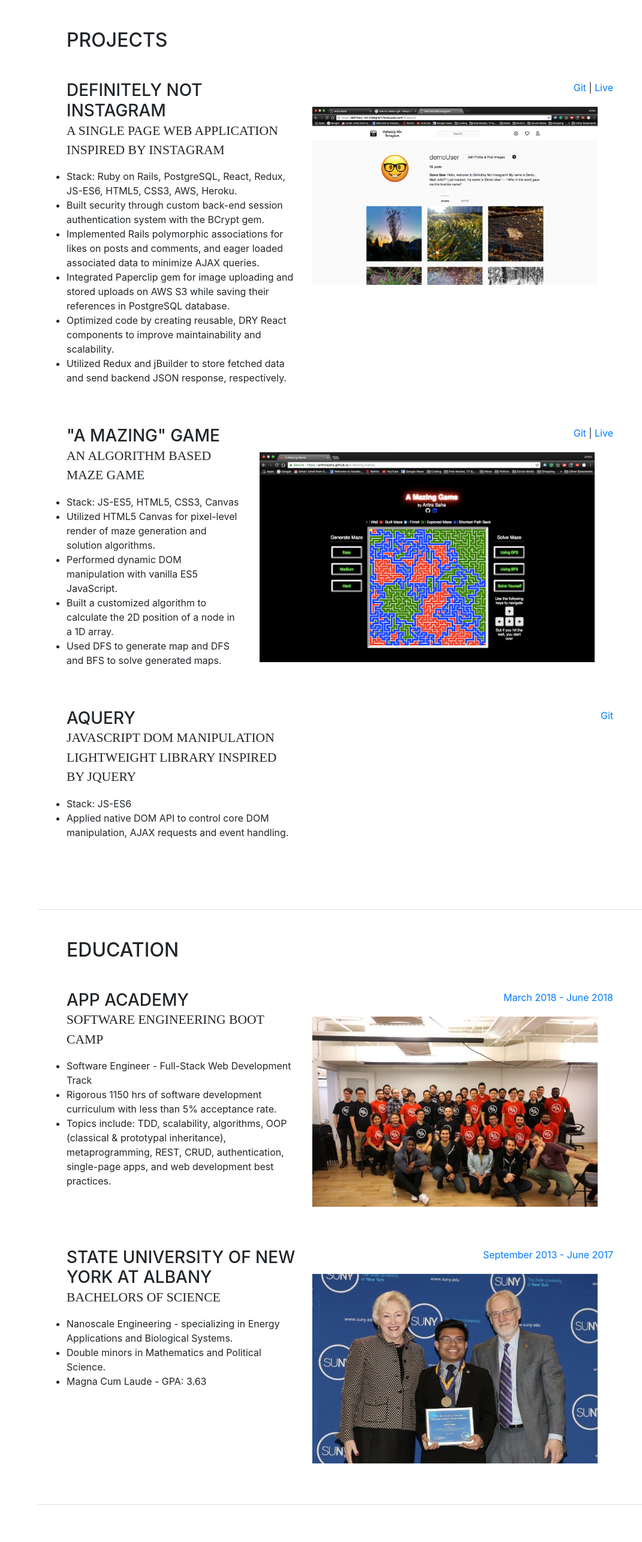
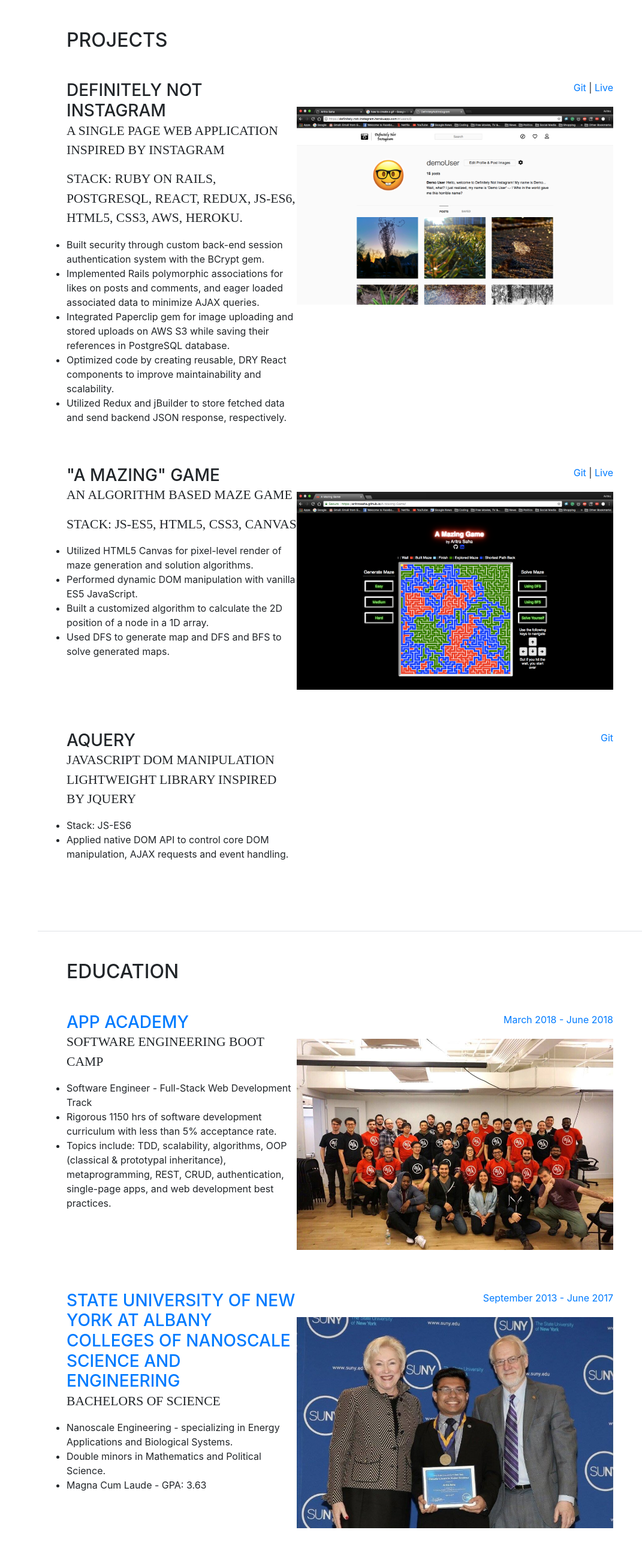
Before and after one commit to arittrosaha/porfolioSite, a website with bundled scripts: page index.html in a window 1280 px wide. Shown: the part 800-3371 px from the top of the page at 60% size, without its empty margins (209-1280 px from the left). Built offline with nearby package versions, Linux system fonts and the light colour scheme; a web font is replaced by a local one.

Commit message:
Fix image issues and add more relevant links

```diff
--- a/css/resume.css
+++ b/css/resume.css
@@ -1,3 +1,8 @@
+html {
+  max-width: 1500px;
+  margin: auto;
+}
+
 body {
   font-family: 'Open Sans', serif;
   padding-top: 54px;
@@ -103,6 +108,10 @@ h2 {
     display: block;
   }
 
+  .resume-date {
+    width: 33%;
+    height: max-content;
+  }
 }
 
 section.resume-section {
@@ -122,6 +131,7 @@ section.resume-section .resume-item .resume-date {
   }
   section.resume-section .resume-item .resume-date {
     min-width: 33rem;
+    height: max-content;
   }
 }
 
@@ -160,7 +170,6 @@ a:hover, a:focus, a:active {
 
 .project-img {
   padding: 20px 0 20px 0;
-  height: 100%;
   width: 100%;
 }
 
@@ -170,6 +179,7 @@ a:hover, a:focus, a:active {
 
 .photography {
   display: flex;
+  justify-content: center;
 }
 
 .photography-img-container {
--- a/index.html
+++ b/index.html
@@ -78,7 +78,7 @@
           <p class="mb-5">I am a software engineer with a background in creating web application with JavaScript, MVC frameworks like Ruby on Rails, SQL databases like PostgreSQL, front-end libraries such as React and Redux, as well as vanilla JavaScript and CSS.</p>
           <ul class="list-inline list-social-icons mb-0">
             <li class="list-inline-item">
-              <a href="https://www.linkedin.com/in/aritra-saha-0130/">
+              <a href="https://www.linkedin.com/in/aritra-saha-0130/" target="_blank">
                 <span class="fa-stack fa-lg">
                   <i class="fa fa-circle fa-stack-2x"></i>
                   <i class="fa fa-linkedin fa-stack-1x fa-inverse"></i>
@@ -86,7 +86,7 @@
               </a>
             </li>
             <li class="list-inline-item">
-              <a href="https://github.com/arittrosaha">
+              <a href="https://github.com/arittrosaha" target="_blank">
                 <span class="fa-stack fa-lg">
                   <i class="fa fa-circle fa-stack-2x"></i>
                   <i class="fa fa-github fa-stack-1x fa-inverse"></i>
@@ -94,7 +94,7 @@
               </a>
             </li>
             <li class="list-inline-item">
-              <a href="https://angel.co/aritra-saha-3?public_profile=1">
+              <a href="https://angel.co/aritra-saha-3?public_profile=1" target="_blank">
                 <span class="fa-stack fa-lg">
                   <i class="fa fa-circle fa-stack-2x"></i>
                   <i class="fa fa-angellist fa-stack-1x fa-inverse"></i>
@@ -113,10 +113,10 @@
             <div class="resume-content mr-auto">
               <h3 class="mb-0">Definitely Not Instagram</h3>
               <div class="subheading mb-3">A single page web application inspired by Instagram</div>
+              <div class="subheading mb-3">
+                Stack: Ruby on Rails, PostgreSQL, React, Redux, JS-ES6, HTML5, CSS3, AWS, Heroku.
+              </div>
               <ul class="project-ul">
-                <li class="project-li">
-                  Stack: Ruby on Rails, PostgreSQL, React, Redux, JS-ES6, HTML5, CSS3, AWS, Heroku.
-                </li>
                 <li class='project-li'>
                   Built security through custom back-end session authentication system with the BCrypt gem.
                 </li>
@@ -136,12 +136,12 @@
             </div>
 
             <div class="resume-date text-md-right">
-              <a href="https://github.com/arittrosaha/DefinitelyNotInstagram">Git</a> |
-              <a href="https://definitely-not-instagram.herokuapp.com/">Live</a>
+              <a href="https://github.com/arittrosaha/DefinitelyNotInstagram" target="_blank">Git</a> |
+              <a href="https://definitely-not-instagram.herokuapp.com/" target="_blank">Live</a>
 
-              <div class="project-img-container">
+              <a class="project-img-container" href="https://definitely-not-instagram.herokuapp.com/" target="_blank">
                 <img class="project-img" src="./img/definitelynotinstagram.png">
-              </div>
+              </a>
             </div>
           </div>
 
@@ -149,10 +149,8 @@
             <div class="resume-content mr-auto">
               <h3 class="mb-0">"A Mazing" Game</h3>
               <div class="subheading mb-3">An algorithm based maze game</div>
+              <div class="subheading mb-3">Stack: JS-ES5, HTML5, CSS3, Canvas</div>
                 <ul class='project-ul'>
-                  <li class="project-li">
-                    Stack: JS-ES5, HTML5, CSS3, Canvas
-                  </li>
                   <li class="project-li">
                     Utilized HTML5 Canvas for pixel-level render of maze generation and solution algorithms.
                   </li>
@@ -169,12 +167,12 @@
               </div>
 
             <div class="resume-date text-md-right">
-              <a href="https://github.com/arittrosaha/A-Mazing-Game">Git</a> |
-              <a href="https://arittrosaha.github.io/A-Mazing-Game/">Live</a>
+              <a href="https://github.com/arittrosaha/A-Mazing-Game" target="_blank">Git</a> |
+              <a href="https://arittrosaha.github.io/A-Mazing-Game/" target="_blank">Live</a>
 
-              <div class="project-img-container">
+              <a href="https://arittrosaha.github.io/A-Mazing-Game/" target="_blank" class="project-img-container">
                 <img class="project-img" src="./img/amazegame.png">
-              </div>
+              </a>
             </div>
           </div>
 
@@ -193,7 +191,7 @@
             </div>
 
             <div class="resume-date text-md-right">
-              <a href="https://github.com/arittrosaha/Aquery">Git</a>
+              <a href="https://github.com/arittrosaha/Aquery" target="_blank">Git</a>
             </div>
           </div>
 
@@ -207,7 +205,9 @@
 
           <div class="resume-item d-flex flex-column flex-md-row mb-5">
             <div class="resume-content mr-auto">
-              <h3 class="mb-0">App Academy</h3>
+              <h3 class="mb-0">
+                <a href="https://www.switchup.org/bootcamps/app-academy" target="_blank">App Academy</a>
+              </h3>
               <div class="subheading mb-3">Software Engineering Boot Camp</div>
               <ul class='project-ul'>
                 <li>
@@ -224,15 +224,20 @@
             <div class="resume-date text-md-right">
               <span class="text-primary">March 2018 - June 2018</span>
 
-              <div class="project-img-container">
+              <a class="project-img-container" href="https://www.facebook.com/hashmaplabs/photos/a.595066557247536.1073741825.347966158624245/1710272472393600/?type=3&theater" target="_blank">
                 <img class="project-img" src="./img/appacademy.jpg">
-              </div>
+              </a>
             </div>
           </div>
 
           <div class="resume-item d-flex flex-column flex-md-row">
             <div class="resume-content mr-auto">
-              <h3 class="mb-0">State University of New York at Albany</h3>
+              <h3 class="mb-0">
+                <a href="https://en.wikipedia.org/wiki/University_at_Albany,_SUNY" target="_blank">State University of New York at Albany</a>
+              </h3>
+              <h3 class="mb-0">
+                <a href="https://en.wikipedia.org/wiki/SUNY_Poly_Colleges_of_Nanoscale_Science_and_Engineering" target="_blank">Colleges of Nanoscale Science and Engineering</a>
+              </h3>
               <div class="subheading mb-3">Bachelors of Science</div>
               <ul class='project-ul'>
                 <li>
@@ -249,9 +254,9 @@
             <div class="resume-date text-md-right">
               <span class="text-primary">September 2013 - June 2017</span>
 
-              <div class="project-img-container">
+              <a class="project-img-container" href="https://www.albany.edu/news/78317.php" target="_blank">
                 <img class="project-img" src="./img/sunyalbany.jpeg">
-              </div>
+              </a>
             </div>
           </div>
 
```
